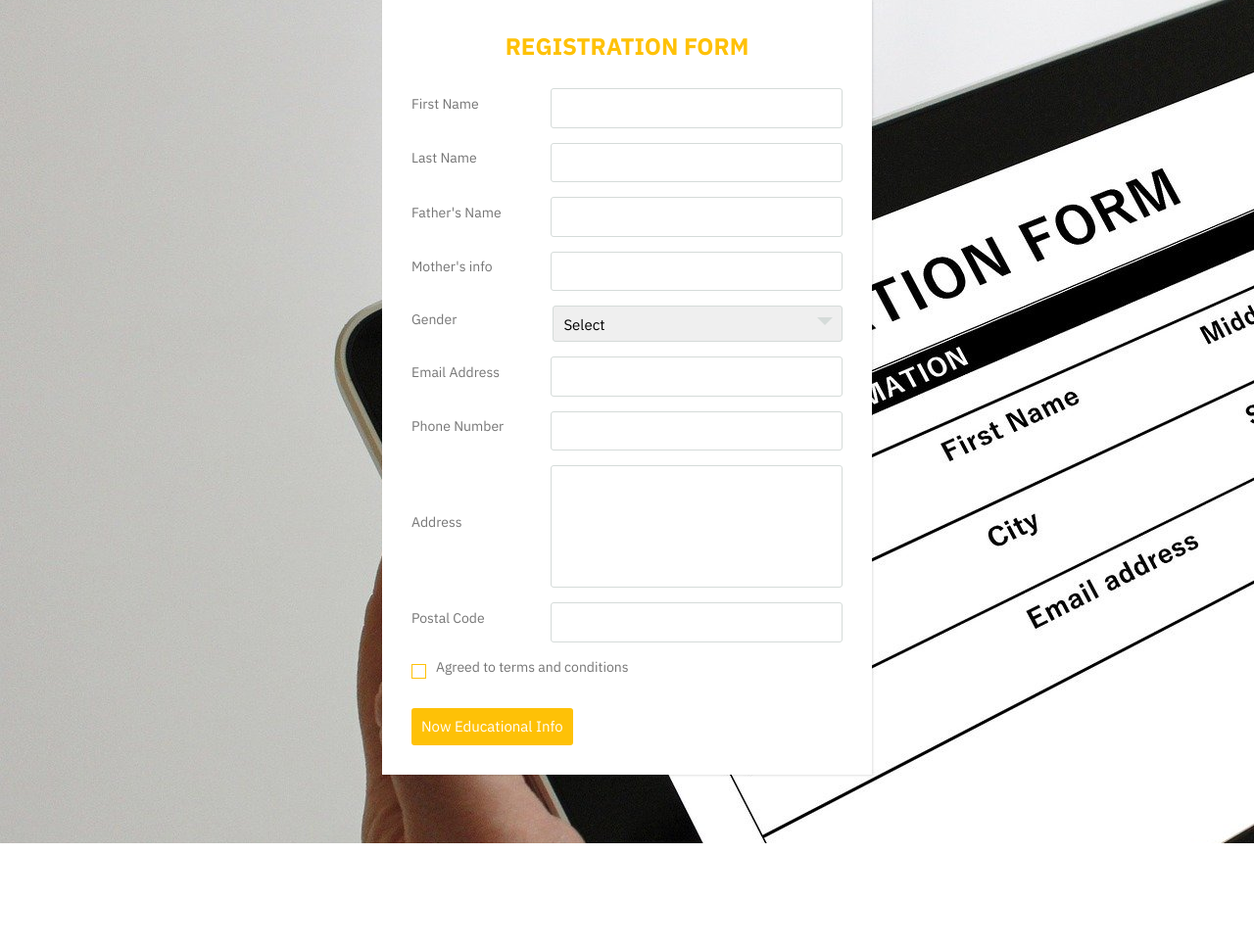
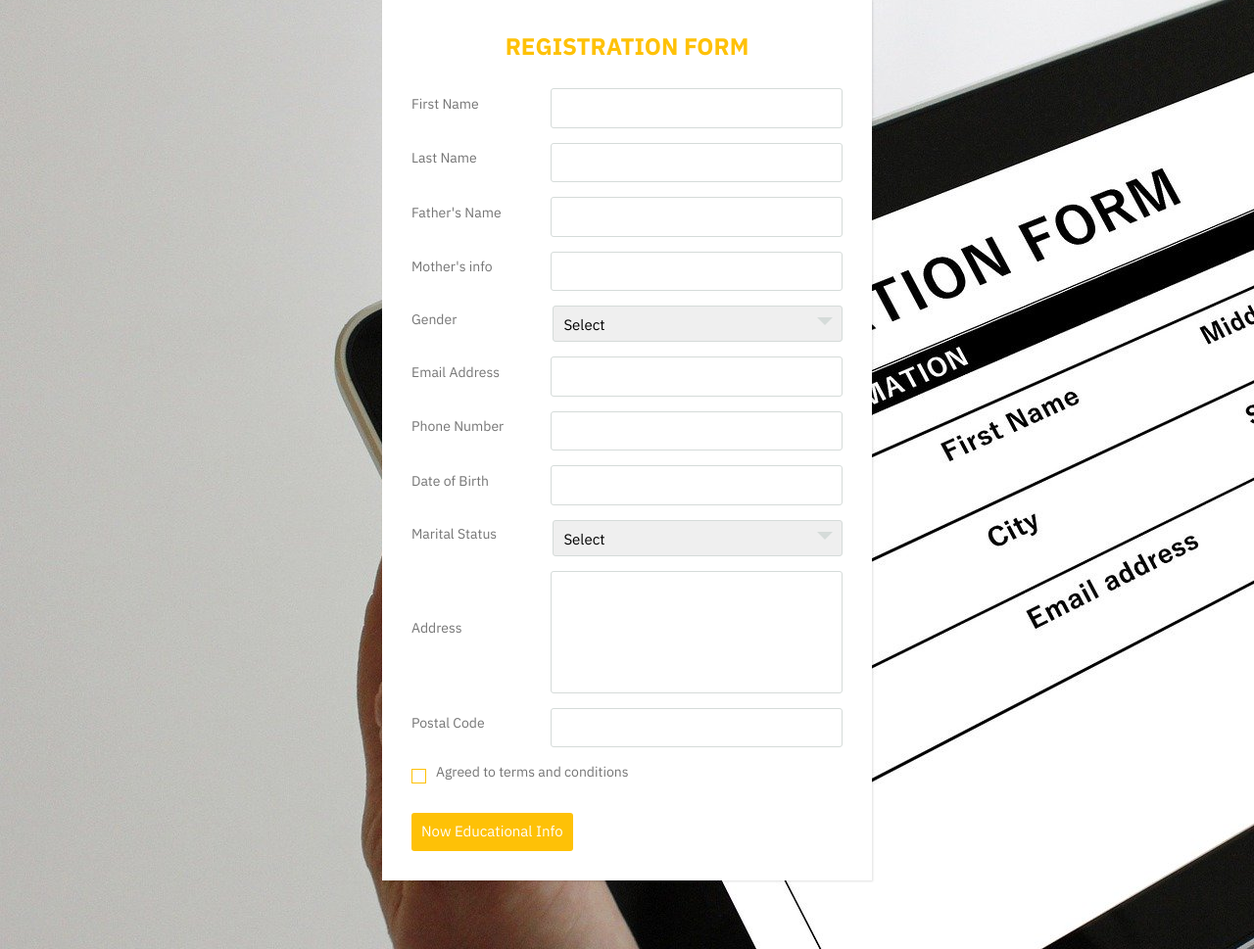
Before and after one commit to Anuk-1511/web, a PHP site: page /application.php in a window 1280 px wide. Shown: the part 71-1040 px from the top of the page at 98% size. Before the commit the page ends 932 px from the top, so only its background shows below. Run offline with PHP 8.4, Linux system fonts and the light colour scheme; some libraries are stand-ins or nearby versions.

Commit message:
Update application.php

```diff
--- a/application.php
+++ b/application.php
@@ -51,6 +51,22 @@
           <label>Phone Number</label>
           <input type="text" class="input">
        </div>
+       <div class="inputfield">
+          <label>Date of Birth</label>
+          <input type="text" class="input">
+       </div>
+       <div class="inputfield">
+          <label>Marital Status</label>
+          <div class="custom_select">
+            <select>
+              <option value="">Select</option>
+              <option value="male">Single</option>
+              <option value="female">Married</option>
+              <option value="female">Widowed</option>
+              <option value="female">Divorced</option>
+            </select>
+          </div>
+       </div>
       <div class="inputfield">
           <label>Address</label>
           <textarea class="textarea"></textarea>
```
